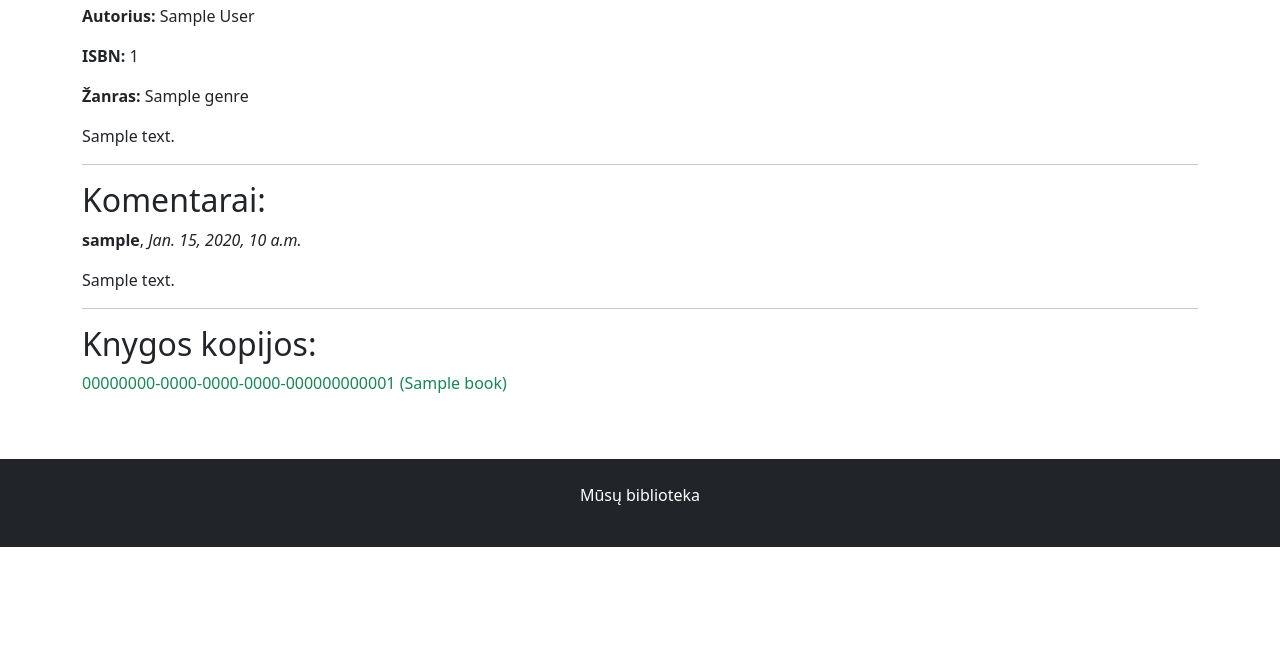
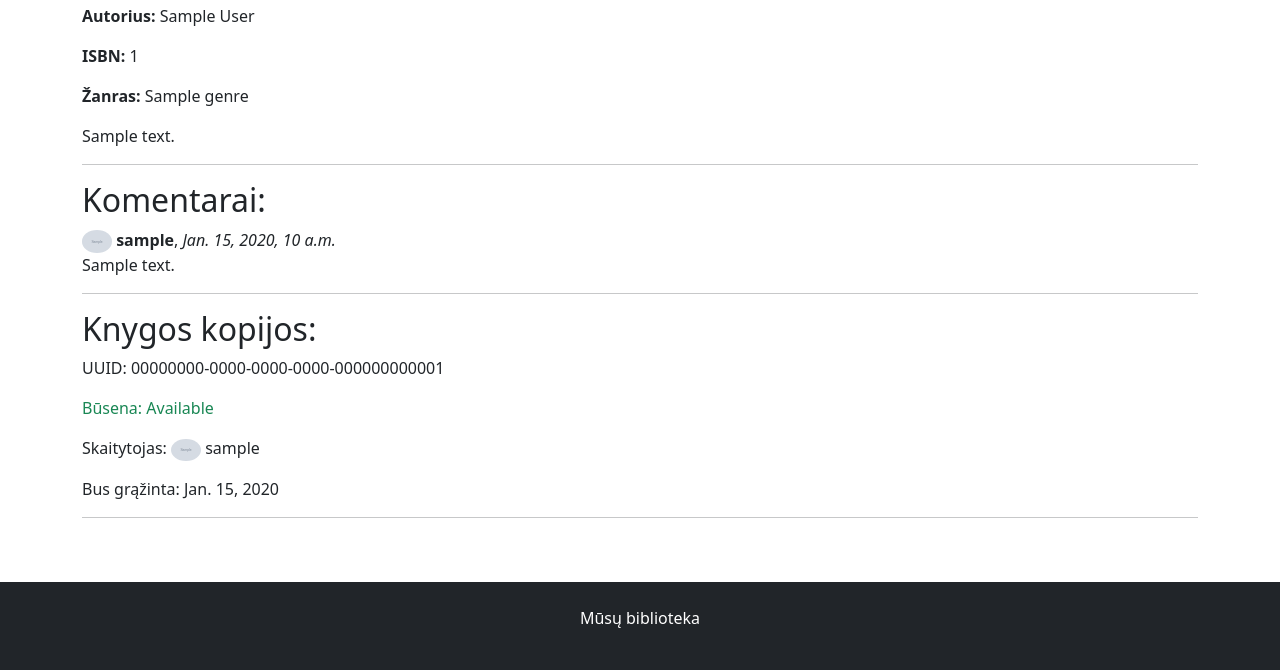
Before and after one commit to DonatasNoreika/library_20260727, a Django app: page /books/1/ in a window 1280 px wide. Shown: the part 747-1417 px from the top of the page. Before the commit the page ends 1294 px from the top, so only its background shows below. Run offline with Django 5.2, Linux system fonts and the light colour scheme; tables that the repository leaves empty hold one stand-in row (values such as "Sample post"); grey boxes marked "Sample" are stand-in pictures; some libraries are stand-ins or nearby versions.

Commit message:
10: +Vartotojo nuotraukos rodomos prie knygos atsiliepimų ir paimtų egzempliorių

```diff
--- a/mysite/library/templates/book.html
+++ b/mysite/library/templates/book.html
@@ -20,15 +20,33 @@
 </form>
 {% endif %}
 {% for review in book.reviews.all %}
-<p><b>{{ review.author }}</b>, <i>{{ review.date }}</i></p>
-<p>{{ review.content }}</p>
+<p>
+    {% if review.author.profile.photo %}
+    <img src="{{ review.author.profile.photo.url }}" class="rounded-circle" width="30px">
+    {% endif %}
+    <b>{{ review.author }}</b>, <i>{{ review.date }}</i><br>
+    {{ review.content }}</p>
 {% endfor %}
 <hr>
 <h2>Knygos kopijos:</h2>
 {% for instance in book.instances.all %}
-<p class="{% if instance.status == 't' %}text-danger{% elif instance.status == 'r' %}text-warning{% elif instance.status == 'a' %}text-success{% endif %}">
-    {{ instance }}
-</p>
+<div>
+    <p>UUID: {{ instance.uuid }}</p>
+    <p class="{% if instance.status == 't' %}text-danger{% elif instance.status == 'r' %}text-warning{% elif instance.status == 'a' %}text-success{% endif %}">
+        Būsena: {{ instance.get_status_display }}
+    </p>
+    {% if instance.reader %}
+    <p>Skaitytojas:
+        {% if instance.reader.profile.photo %}
+            <img src="{{ instance.reader.profile.photo.url }}" class="rounded-circle" width="30px">
+        {% endif %}
+        {{ instance.reader.username }}</p>
+    {% endif %}
+    {% if instance.due_back %}
+    <p>Bus grąžinta: {{ instance.due_back }}</p>
+    {% endif %}
+    <hr>
+</div>
 {% empty %}
 <p>Šios knygos kopijų neturime</p>
 {% endfor %}
```
